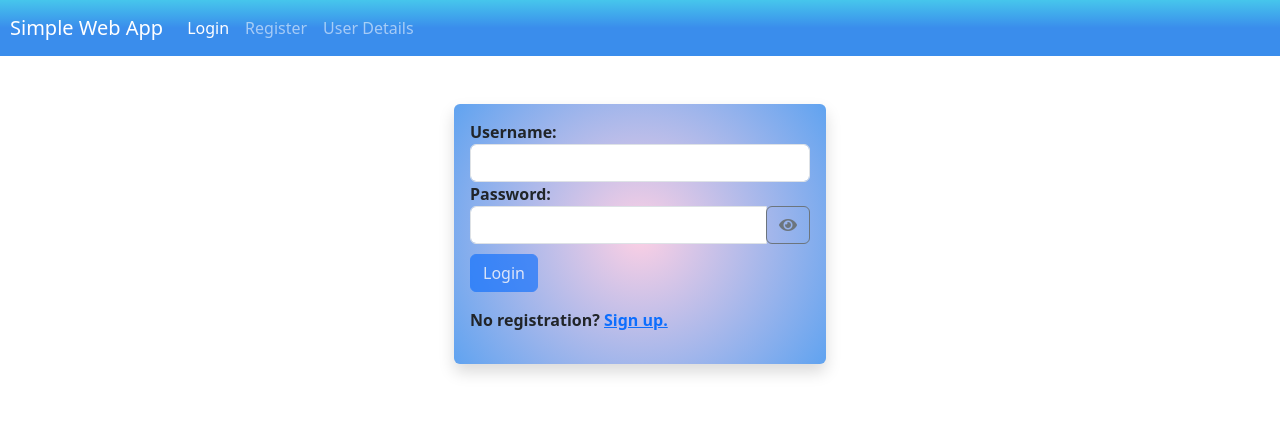
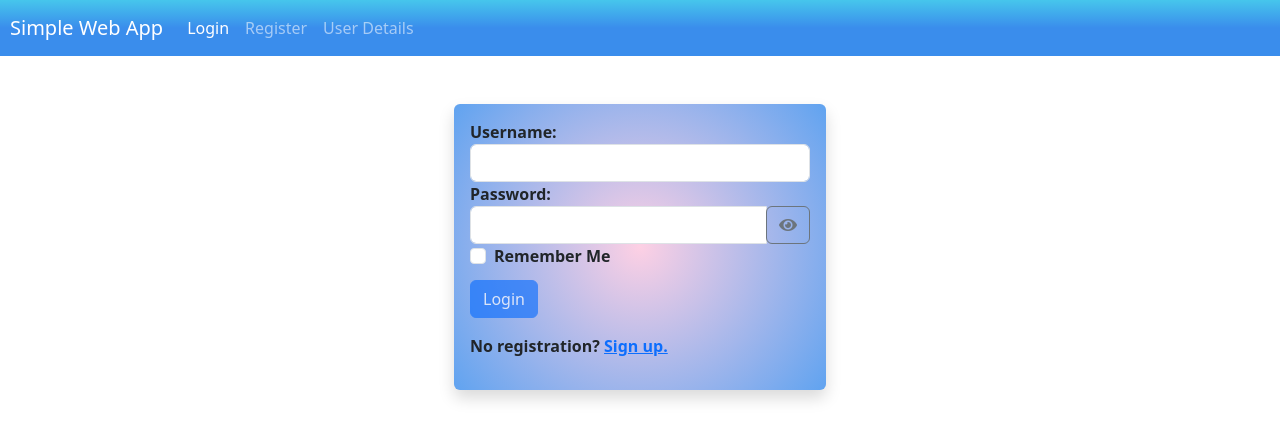
Before and after one commit to aleksandarBG94/Login-Reg-Details-V9, an Angular app: page /login in a window 1280 px wide. Shown: the top 440 px of the page. Built offline with nearby package versions, Linux system fonts and the light colour scheme.

Commit message:
Update login.component.html
rememberMe

```diff
--- a/src/app/login/login.component.html
+++ b/src/app/login/login.component.html
@@ -15,6 +15,10 @@
           </div>
         </div>
       </div>
+      <div class="form-group form-check">
+        <input type="checkbox" class="form-check-input" id="rememberMe" formControlName="rememberMe">
+        <label class="form-check-label" for="rememberMe">Remember Me</label>
+      </div>
       <button type="submit" class="btn btn-primary" [disabled]="!loginForm.valid">Login</button>
     </form>
     <div *ngIf="errorMessage" class="alert alert-warning">
```
